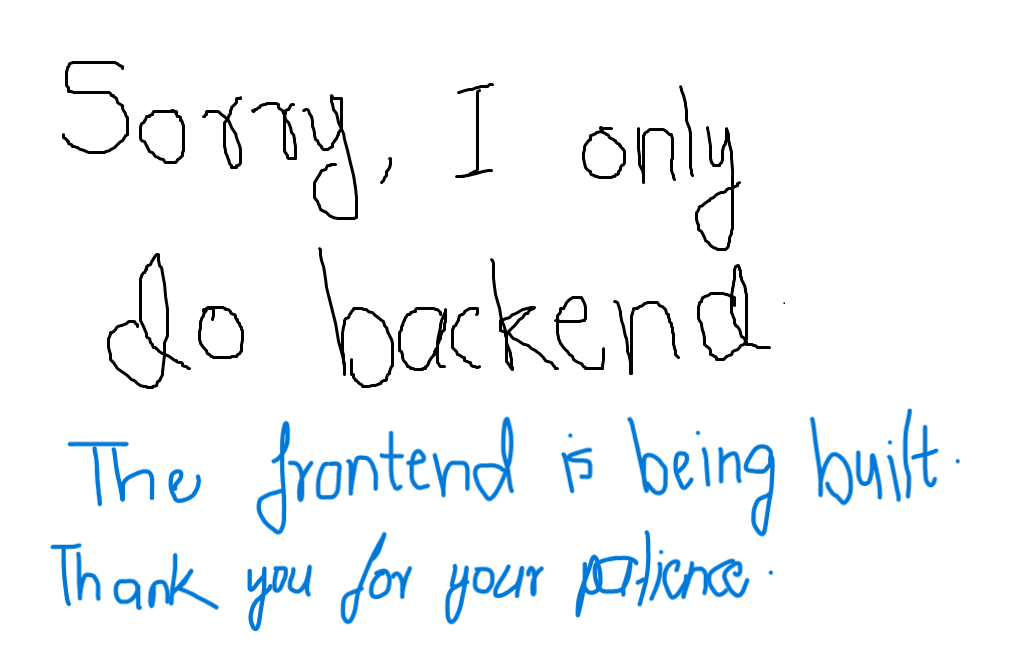
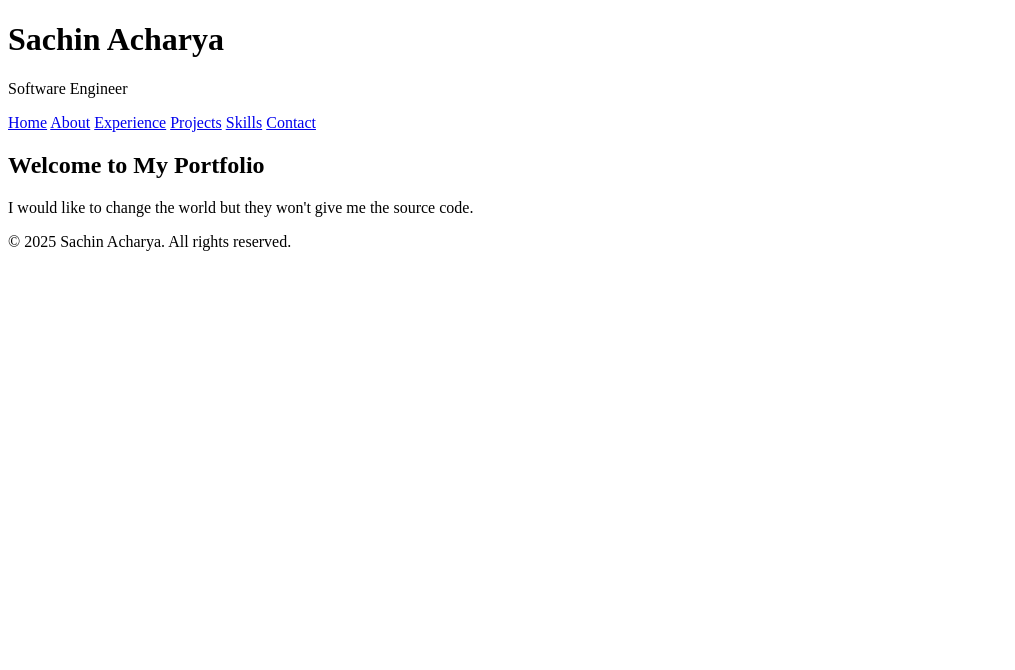
Before and after one commit to sachiin-acharya/PortF, a plain HTML site: page index.html in a window 1280 px wide. Shown: the whole page, without its empty margins (0-1015 px from the left). Drawn offline with Linux system fonts and the light colour scheme.

Commit message:
time for change

```diff
--- a/index.html
+++ b/index.html
@@ -3,9 +3,30 @@
 <head>
     <meta charset="UTF-8">
     <meta name="viewport" content="width=device-width, initial-scale=1.0">
-    <title>Portfolio</title>
+    <title>Sachin Acharya - Portfolio</title>
 </head>
 <body>
-    <img src="assets\img\portfolio.png">
+
+    <header>
+        <h1>Sachin Acharya</h1>
+        <p>Software Engineer</p>
+        <nav>
+            <a href="index.html">Home</a>
+            <a href="html/about.html">About</a>
+            <a href="html/experience.html">Experience</a>
+            <a href="html/projects.html">Projects</a>
+            <a href="html/skills.html">Skills</a>
+            <a href="html/contact.html">Contact</a>
+        </nav>
+    </header>
+
+    <section>
+        <h2>Welcome to My Portfolio</h2>
+        <p>I would like to change the world but they won't give me the source code.</p>
+    </section>
+
+    <footer>
+        <p>&copy; 2025 Sachin Acharya. All rights reserved.</p>
+    </footer>
 </body>
 </html>
```
Also changed, not shown: html/about.html (added), html/contact.html (added), html/experience.html (added), html/index.html (added), html/projects.html (added), html/skills.html (added).
